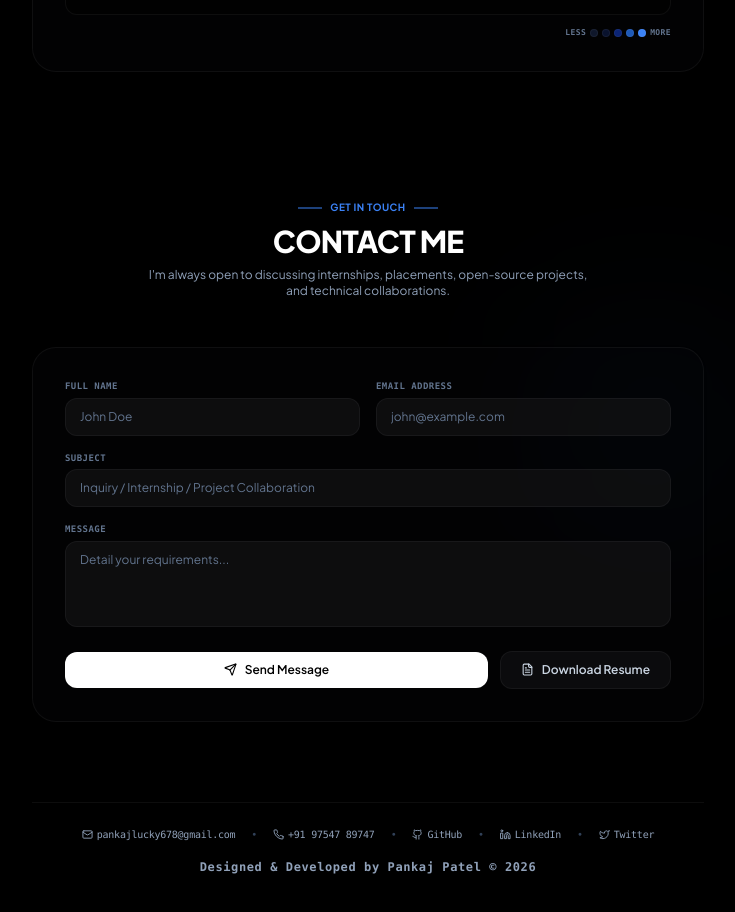
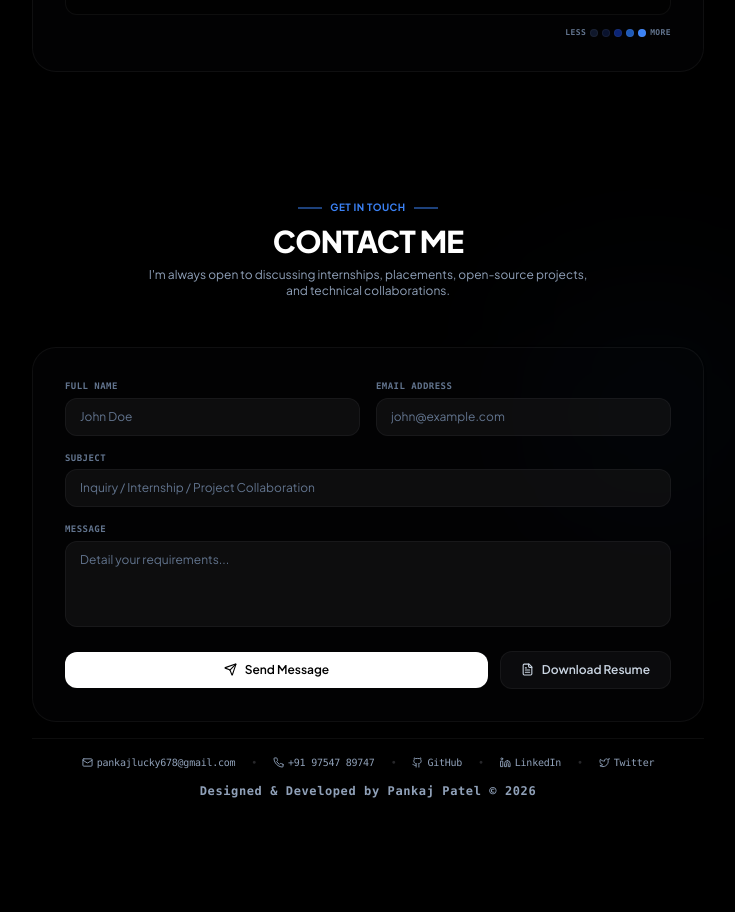
Before and after one commit to PankajjPatel/Portfolio_Pankaj, a React (Vite) app in the folder frontend/: page / in a window 1280 px wide. Shown: the part 6560-7472 px from the top of the page, without its empty margins (272-1007 px from the left). Built offline with nearby package versions, Linux system fonts and the light colour scheme; no server answers.

Commit message:
design: restore footer link font size to text-[10px] and font-mono

```diff
--- a/frontend/src/components/Footer.tsx
+++ b/frontend/src/components/Footer.tsx
@@ -4,33 +4,33 @@ import { Mail, Phone, Linkedin, Twitter, Github } from 'lucide-react';
 
 export const Footer: React.FC = () => {
   return (
-    <footer className="relative pt-4 pb-8 px-6 flex flex-col items-center justify-center select-none text-center">
+    <footer className="relative pt-2 pb-6 px-6 flex flex-col items-center justify-center select-none text-center">
       {/* Divider */}
-      <div className="w-full max-w-2xl border-t border-themeBorder pt-6 flex flex-col items-center justify-center gap-4">
+      <div className="w-full max-w-2xl border-t border-themeBorder pt-4 flex flex-col items-center justify-center gap-2">
         {/* Contact details row */}
         <div className="flex flex-wrap justify-center items-center gap-x-4 gap-y-1.5 text-[10px] text-slate-500 dark:text-slate-400 font-mono tracking-tight">
           <a href="mailto:pankajlucky678@gmail.com" className="hover:text-primaryBlue transition-colors flex items-center gap-1">
-            <Mail size={11} />
+            <Mail size={11} className="shrink-0" />
             <span>pankajlucky678@gmail.com</span>
           </a>
-          <span className="hidden sm:inline text-slate-700">•</span>
+          <span className="hidden sm:inline text-slate-700 dark:text-zinc-800">•</span>
           <a href="tel:+919754789747" className="hover:text-primaryBlue transition-colors flex items-center gap-1">
-            <Phone size={11} />
+            <Phone size={11} className="shrink-0" />
             <span>+91 97547 89747</span>
           </a>
-          <span className="hidden sm:inline text-slate-700">•</span>
+          <span className="hidden sm:inline text-slate-700 dark:text-zinc-800">•</span>
           <a href="https://github.com/PankajjPatel" target="_blank" rel="noopener noreferrer" className="hover:text-primaryBlue transition-colors flex items-center gap-1">
-            <Github size={11} />
+            <Github size={11} className="shrink-0" />
             <span>GitHub</span>
           </a>
-          <span className="hidden sm:inline text-slate-700">•</span>
+          <span className="hidden sm:inline text-slate-700 dark:text-zinc-800">•</span>
           <a href="https://linkedin.com/in/pankajpatel-dev" target="_blank" rel="noopener noreferrer" className="hover:text-primaryBlue transition-colors flex items-center gap-1">
-            <Linkedin size={11} />
+            <Linkedin size={11} className="shrink-0" />
             <span>LinkedIn</span>
           </a>
-          <span className="hidden sm:inline text-slate-700">•</span>
+          <span className="hidden sm:inline text-slate-700 dark:text-zinc-800">•</span>
           <a href="https://x.com/Pankajpatel536" target="_blank" rel="noopener noreferrer" className="hover:text-primaryBlue transition-colors flex items-center gap-1">
-            <Twitter size={11} />
+            <Twitter size={11} className="shrink-0" />
             <span>Twitter</span>
           </a>
         </div>
@@ -40,8 +40,8 @@ export const Footer: React.FC = () => {
           initial={{ opacity: 0 }}
           whileInView={{ opacity: 1 }}
           viewport={{ once: true }}
-          transition={{ duration: 0.8, delay: 0.1 }}
-          className="text-[10px] sm:text-xs font-semibold text-slate-500 dark:text-slate-400 tracking-wider font-mono leading-relaxed"
+          transition={{ duration: 0.8, delay: 0.05 }}
+          className="text-[10px] sm:text-xs font-semibold text-slate-500 dark:text-slate-400 tracking-wider font-mono leading-relaxed mt-1"
         >
           Designed & Developed by Pankaj Patel © 2026
         </motion.p>
--- a/frontend/src/sections/Contact.tsx
+++ b/frontend/src/sections/Contact.tsx
@@ -80,7 +80,7 @@ export const Contact: React.FC = () => {
   };
 
   return (
-    <section id="contact" className="relative py-16 px-4 sm:px-6 flex flex-col items-center justify-center">
+    <section id="contact" className="relative pt-16 pb-2 px-4 sm:px-6 flex flex-col items-center justify-center">
       {/* Toast Alert */}
       <div className="fixed top-24 left-4 right-4 sm:left-auto sm:right-6 z-50 flex flex-col gap-3 max-w-md w-auto sm:w-full">
         <AnimatePresence>
```
